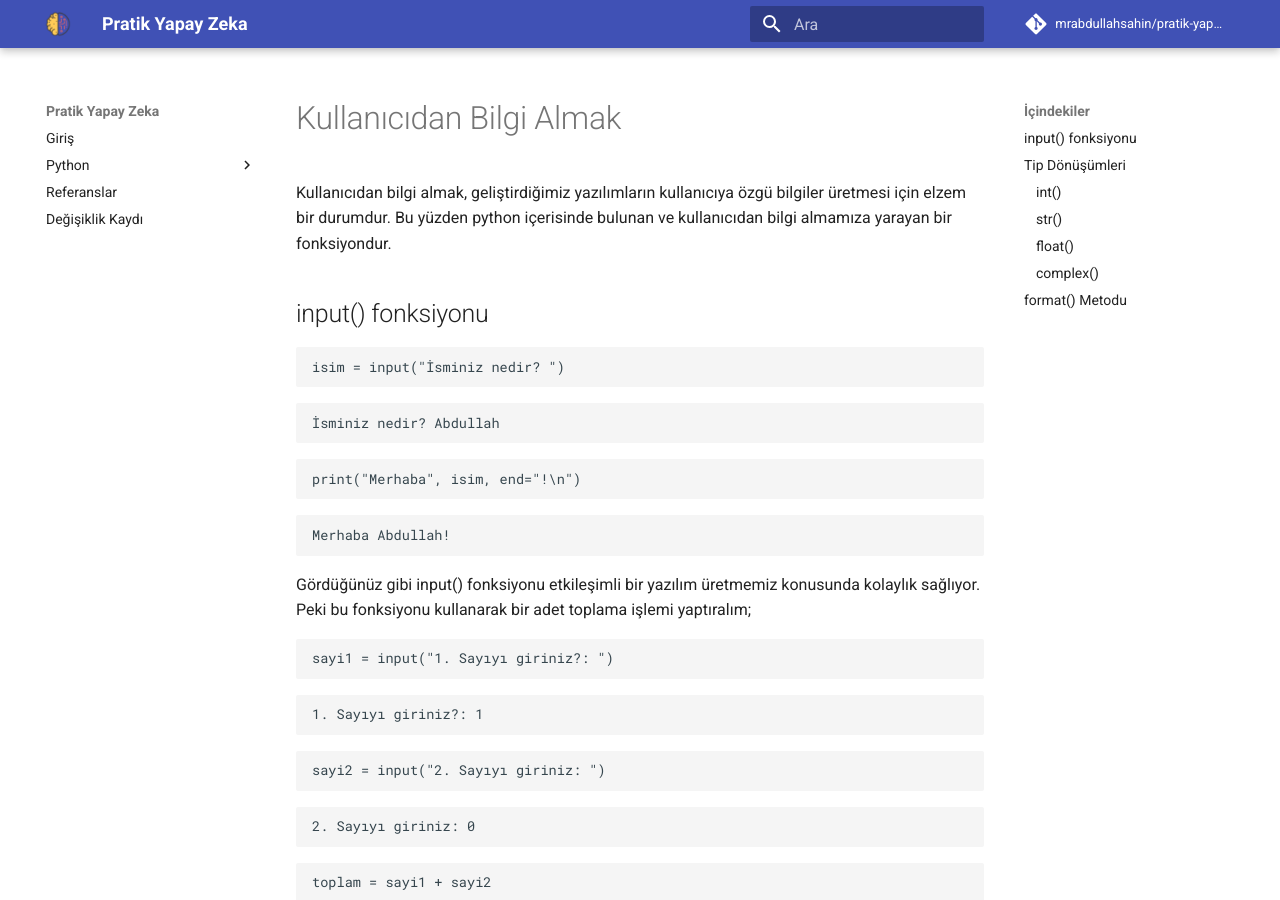
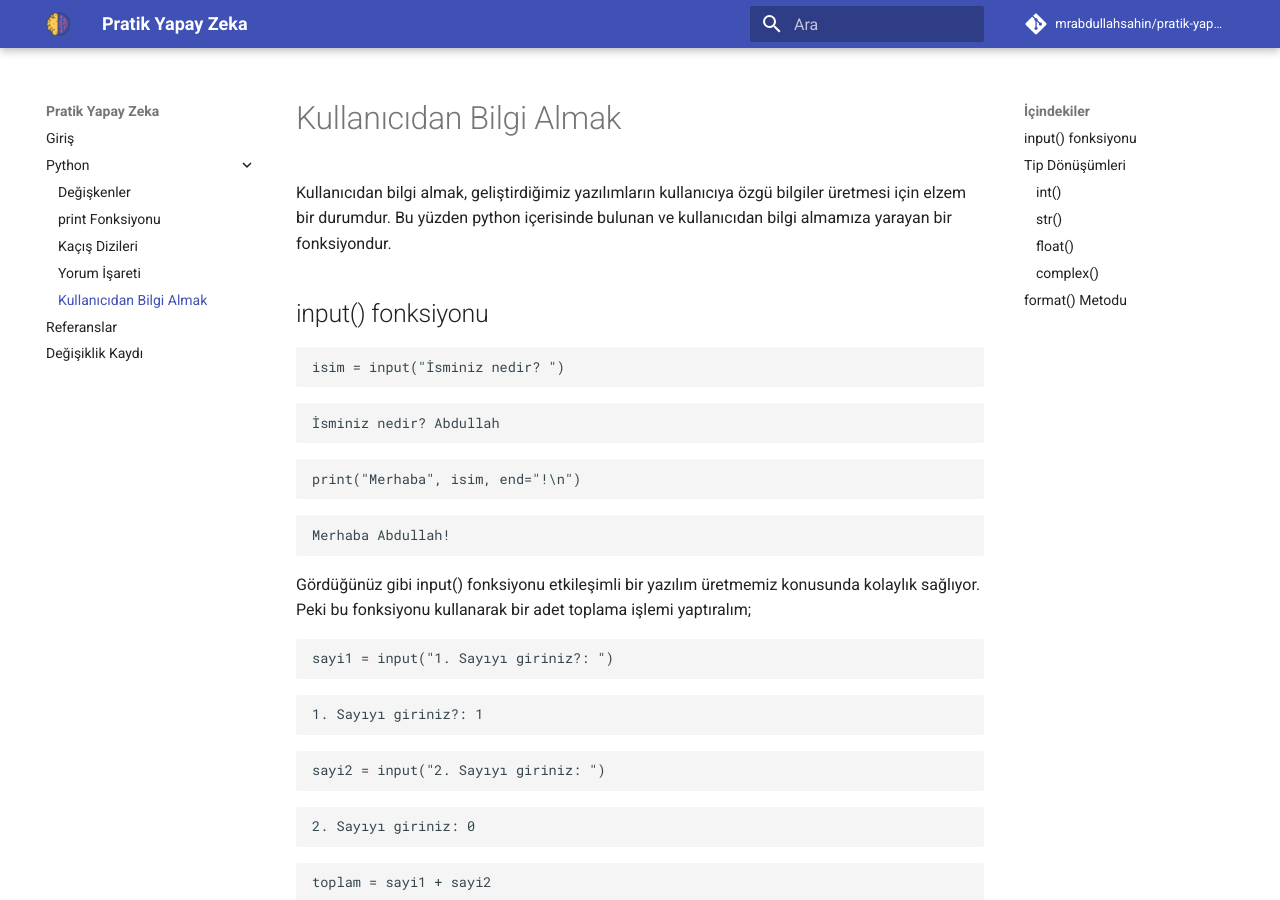
Before and after one commit to mrabdullahsahin/pratik-yapay-zeka, an MkDocs documentation site: the page built from docs/python/kullanicidan_bilgi_almak.md, in a window 1280 px wide and 900 px high. Built offline with MkDocs 1.6.1 and Material for MkDocs 9.7.7, drawn with Linux system fonts in a browser that asks for light colours; comment, search, counter and statistics services are not loaded.

Commit message:
Update nav on mkdocs.yml

```diff
--- a/mkdocs.yml
+++ b/mkdocs.yml
@@ -32,6 +32,7 @@ nav:
     - print Fonksiyonu: python/print.md
     - Kaçış Dizileri: python/kacis_dizileri.md
     - Yorum İşareti: python/yorum_isareti.md
+    - Kullanıcıdan Bilgi Almak: python/kullanicidan_bilgi_almak.md
   - Referanslar: referanslar.md
   - Değişiklik Kaydı: changelog.md
 
```
